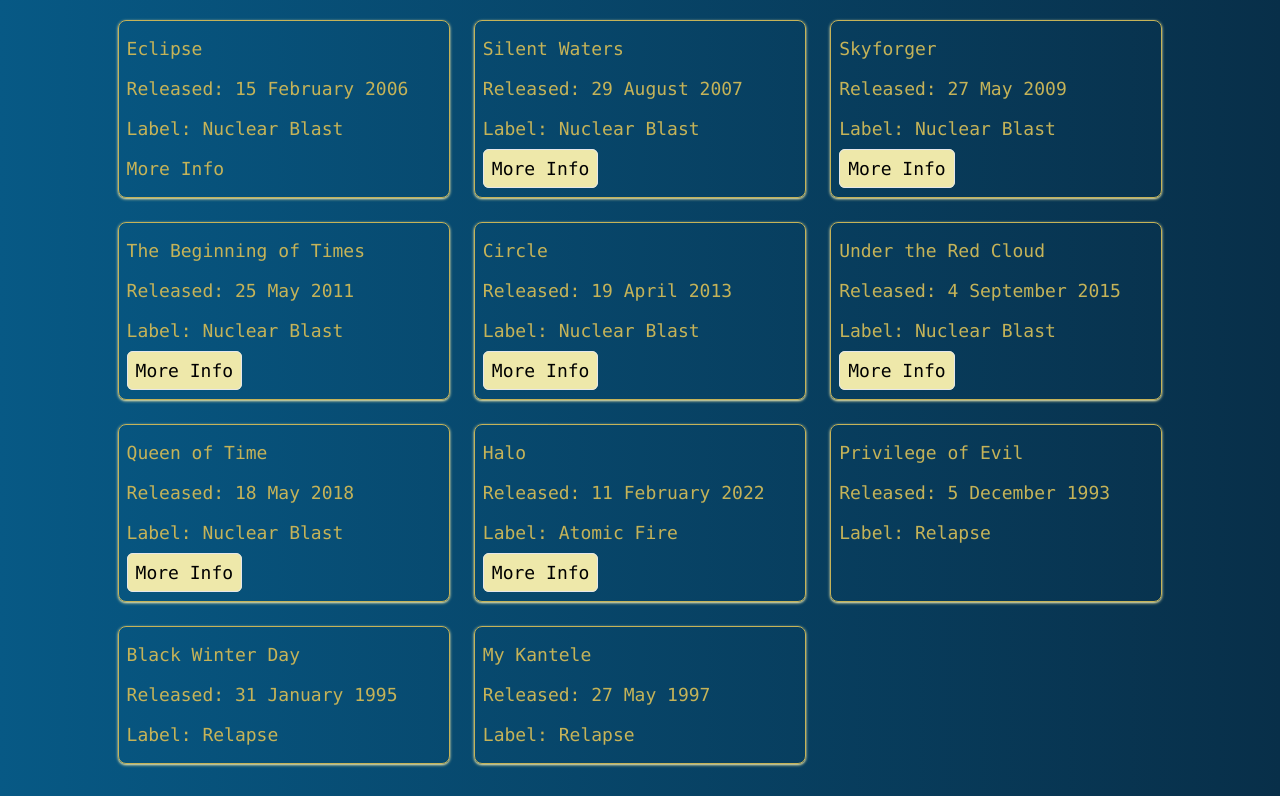
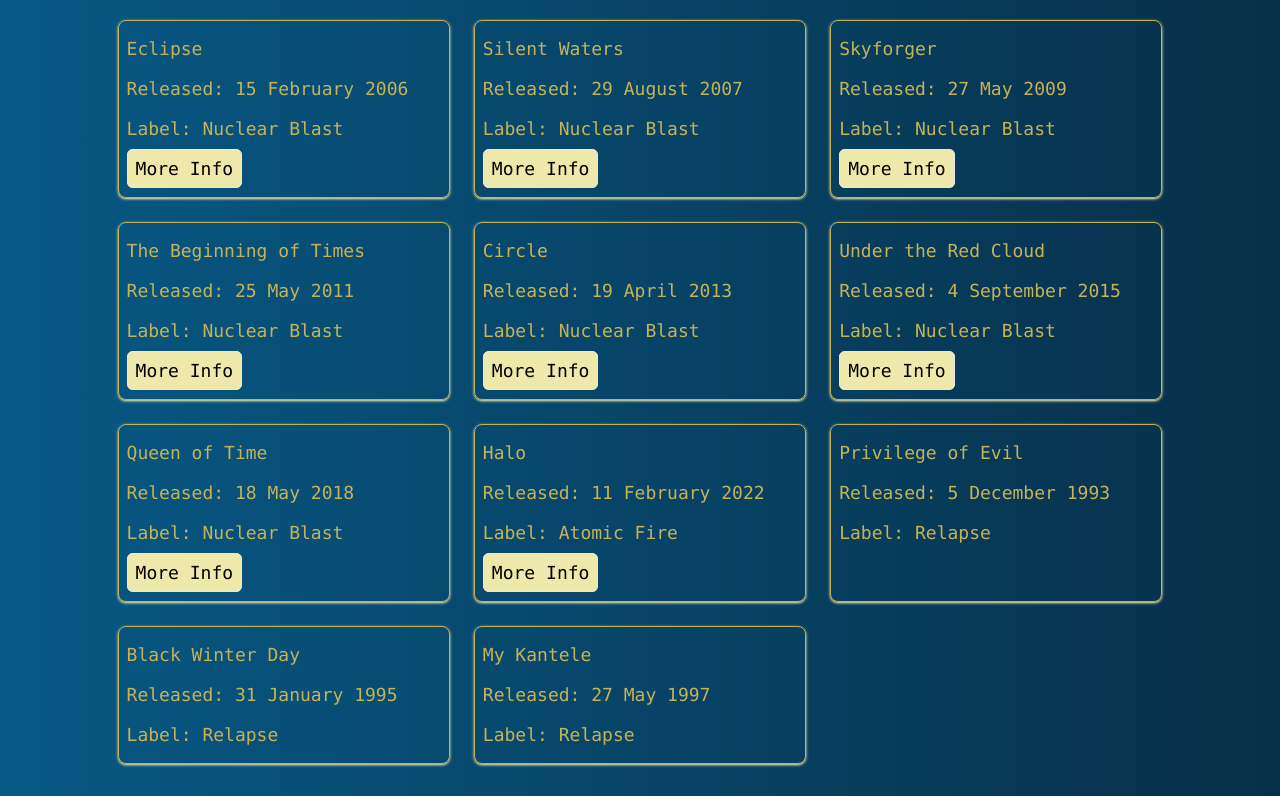
Before and after one commit to Myk-benot/Amorphis, a React (Vite) app: page /Albums in a window 1280 px wide. Shown: the part 874-1670 px from the top of the page. Built offline with nearby package versions, Linux system fonts and the light colour scheme; the HTML template or start-up script is replaced by a standard one.

Commit message:
touch-up classname error

```diff
--- a/src/App.jsx
+++ b/src/App.jsx
@@ -11,7 +11,7 @@
 function App() {
   return (
     <>
-      <AnimatePresence>
+      <AnimatePresence className="motion">
         <Nav key="nav" />
         <Routes>
           <Route key="home" path="/" element={<Home />} />
--- a/src/components/Albums.jsx
+++ b/src/components/Albums.jsx
@@ -137,7 +137,7 @@
               <a
                 href="https://en.wikipedia.org/wiki/Eclipse_(Amorphis_album)"
                 target="_blank"
-                clasName="border p-2 rounded-md bg-goldrod text-black hover:bg-vegasgold hover:border-yellow-800"
+                className="border p-2 rounded-md bg-goldrod text-black hover:bg-vegasgold hover:border-yellow-800"
               >
                 More Info
               </a>
--- a/src/components/Home.jsx
+++ b/src/components/Home.jsx
@@ -37,7 +37,7 @@
         <div className="py-16 md:flex  md:items-center md:justify-center">
           <div className="w-1/2 mx-auto">
             <img
-              class="w-96 mx-auto"
+              className="w-96 mx-auto"
               src="../src/images/amorphis-queen-of-time.png"
               alt="amorphis"
             />
```
Also changed, not shown: .eslintrc.cjs (deleted).
